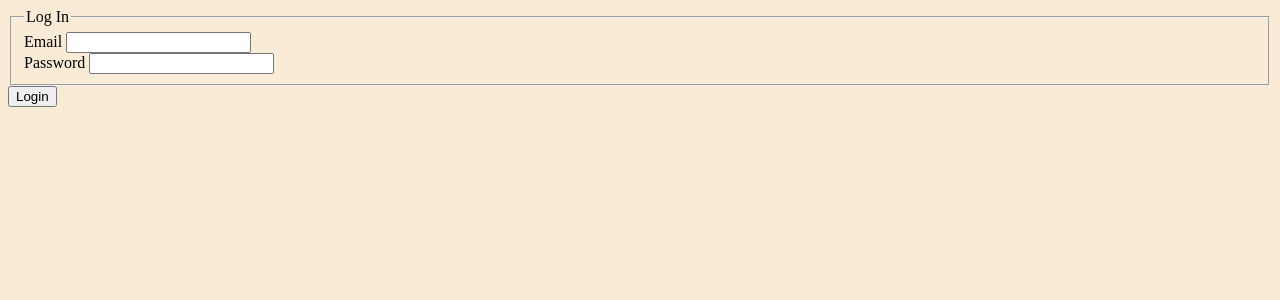
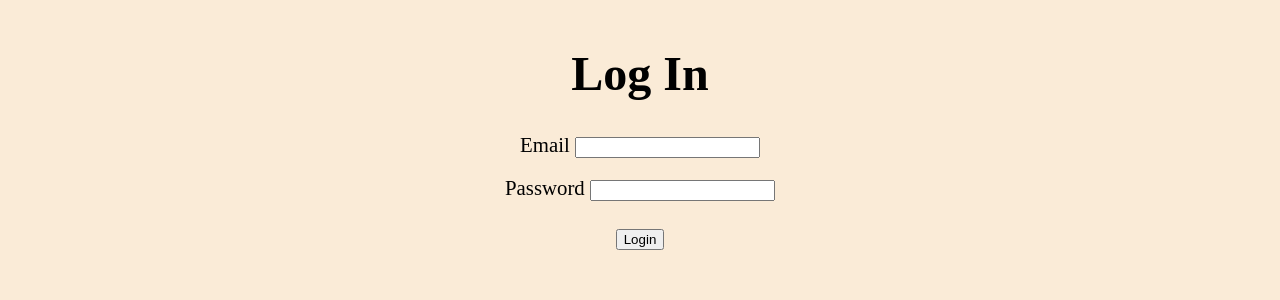
Before and after one commit to JuroMecir/PIS-2020, a Flask app: page / in a window 1280 px wide. Shown: the top 300 px of the page. Run offline with Flask 2, Linux system fonts and the light colour scheme.

Commit message:
trochu uprava

```diff
--- a/templates/login.html
+++ b/templates/login.html
@@ -1,11 +1,12 @@
 {% extends "base.html" %}
 {% block body %}
     <div class="content-section">
+        <center>
         <form method="POST" action="">
             {{ form.hidden_tag() }}
-            <fieldset class="form-group">
-                <legend class="border-bottom mb-4">Log In</legend>
-                <div class="form-group">
+            <fieldset class="form-group" style="border: 0;">
+                <h1 style="text-align: center; font-size: 300%;">Log In</h1>
+                <div class="form-group" style="font-size: 130%;">
                     {{ form.email.label(class="form-control-label") }}
                     {% if form.email.errors %}
                         {{ form.email(class="form-control form-control-lg is-invalid") }}
@@ -18,7 +19,8 @@
                         {{ form.email(class="form-control form-control-lg") }}
                     {% endif %}
                 </div>
-                <div class="form-group">
+                <br>
+                <div class="form-group" style="font-size: 130%;">
                     {{ form.password.label(class="form-control-label") }}
                     {% if form.password.errors %}
                         {{ form.password(class="form-control form-control-lg is-invalid") }}
@@ -31,11 +33,13 @@
                         {{ form.password(class="form-control form-control-lg") }}
                     {% endif %}
                 </div>
+                <br>
 
             </fieldset>
-            <div class="form-group">
+            <div class="form-group;">
                 {{ form.submit(class="btn btn-outline-info") }}
             </div>
         </form>
+        </center>
     </div>
 {% endblock body %}
```
